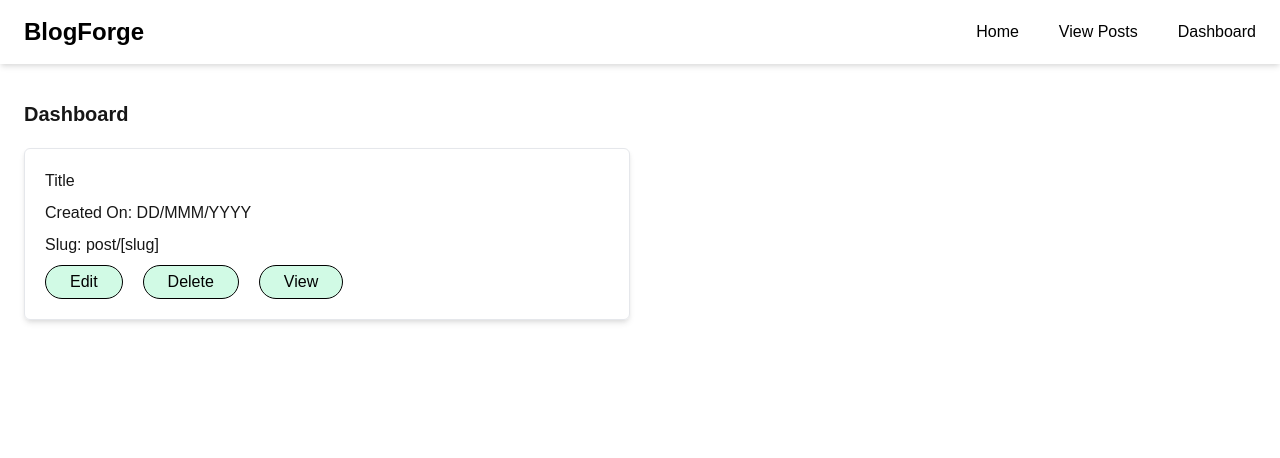
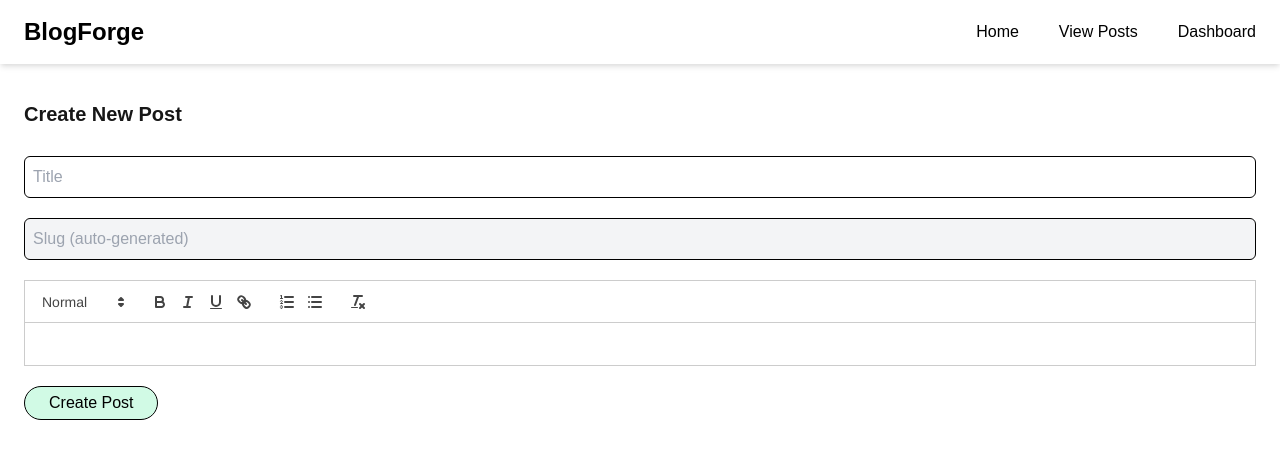
Before and after one commit to tranquillo-manvith/blogforge, a Next.js app: page /admin/create_post in a window 1280 px wide. Before the commit this address had no page. Shown: the top 458 px of the page. Built offline with nearby package versions, Linux system fonts and the light colour scheme.

Commit message:
Added create_post page for Admin

```diff
--- a/components/AdminCard.js
+++ b/components/AdminCard.js
@@ -1,9 +1,9 @@
 export default function AdminCard() {
     return (
         <div class='flex flex-col border rounded-md shadow-md px-5 py-5 gap-2'>
-            <div>Title</div>
+            <div className="text-xl font-bold">Title</div>
             <div>Created On: DD/MMM/YYYY</div>
-            <div>Slug: post/[slug]</div>
+            <div className=" text-sm italic">Slug: post/[slug]</div>
             <div className='flex flex-row gap-5'>
                 <button className='px-6 py-1 bg-green-100 text-black rounded-full hover:bg-green-500 border border-black'>Edit</button>
                 <button className='px-6 py-1 bg-green-100 text-black rounded-full hover:bg-green-500 border border-black'>Delete</button>
--- a/components/Navbar.js
+++ b/components/Navbar.js
@@ -18,7 +18,7 @@ export default function Navbar() {
                     <Link href="/posts">View Posts</Link>
                 </li>
                 <li>
-                    <Link href="/admin/posts">Dashboard</Link>
+                    <Link href="/admin/dashboard">Dashboard</Link>
                 </li>
             </ul>
         </nav>
--- a/package.json
+++ b/package.json
@@ -10,8 +10,9 @@
   },
   "dependencies": {
     "next": "15.3.4",
-    "react": "^19.0.0",
-    "react-dom": "^19.0.0"
+    "react": "^18.3.1",
+    "react-dom": "^18.3.1",
+    "react-quill": "^2.0.0"
   },
   "devDependencies": {
     "@tailwindcss/postcss": "^4",
--- a/pages/_app.js
+++ b/pages/_app.js
@@ -1,13 +1,12 @@
 import "@/styles/globals.css";
 import Navbar from "@/components/Navbar";
-import Dashboard from "@/pages/admin/Dashboard";
 
 export default function App({ Component, pageProps }) {
   return (
     <>
       <Navbar />
       <main className="px-6 py-4">
-        <Dashboard />
+        <Component {...pageProps} />
       </main>
     </>
   );
--- a/pages/admin/Dashboard.js
+++ b/pages/admin/Dashboard.js
@@ -5,7 +5,12 @@ export default function Dashboard() {
     return (
         <div className='flex flex-col '>
             <div className='font-bold text-xl mt-5 mb-5'>Dashboard</div>
-            <div className='grid grid-cols-2 gap-5'>
+            <div>
+                <Link href="/admin/create_post">
+                    <button className='px-6 py-1 bg-green-200 text-black rounded-full hover:bg-green-500 border border-black mb-5'>Create New Post</button>
+                </Link>
+            </div>
+            <div className='grid grid-cols-2 gap-5 mt-5 mb-5'>
                 <AdminCard />
             </div>
         </div>
--- /dev/null
+++ b/pages/admin/create_post.js
@@ -0,0 +1,57 @@
+import { useState, useEffect } from 'react';
+import dynamic from 'next/dynamic';
+import 'react-quill/dist/quill.snow.css';
+
+// Quill needs dynamic import for Next.js SSR
+const ReactQuill = dynamic(() => import('react-quill'), { ssr: false });
+
+export default function CreatePost() {
+    const [title, setTitle] = useState('');
+    const [content, setContent] = useState('');
+    const [slug, setSlug] = useState('');
+
+    useEffect(() => {
+        const generatedSlug = title
+            .toLowerCase()
+            .replace(/[^a-z0-9]+/g, '-') // Replace spaces/symbols with dash
+            .replace(/(^-|-$)/g, ''); // Trim dashes
+        setSlug(generatedSlug);
+    }, [title]);
+
+    const handleSubmit = () => {
+        // You’ll send this to backend later
+        console.log({ title, content, slug });
+    };
+
+    return (
+        <div className="flex flex-col gap-5">
+            <h1 className="font-bold text-xl mt-5 mb-2">Create New Post</h1>
+
+            <input
+                type="text"
+                value={title}
+                onChange={(e) => setTitle(e.target.value)}
+                placeholder="Title"
+                className="border border-black p-2 rounded-md"
+            />
+
+            <input
+                type="text"
+                value={slug}
+                readOnly
+                className="border border-black p-2 rounded-md bg-gray-100 text-gray-500"
+                placeholder="Slug (auto-generated)"
+            />
+
+            <ReactQuill value={content} onChange={setContent} className="bg-white" />
+
+            <div>
+                <button
+                    onClick={handleSubmit}
+                    className="px-6 py-1 bg-green-100 text-black rounded-full hover:bg-green-500 border border-black">
+                    Create Post
+                </button>
+            </div>
+        </div>
+    );
+}
```
Also changed, not shown: 1 other file (tests, documents, lock files or other folders).
